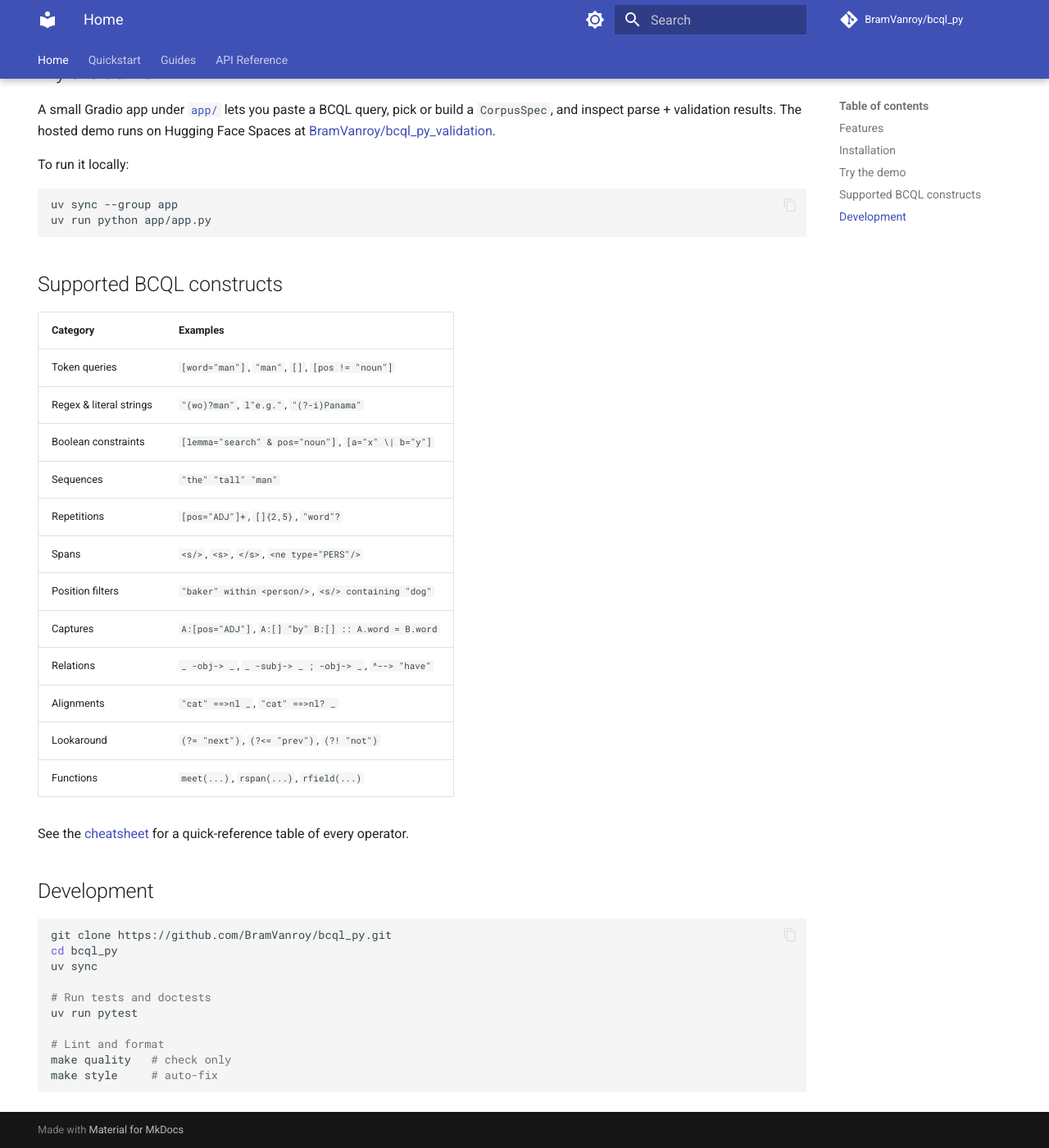
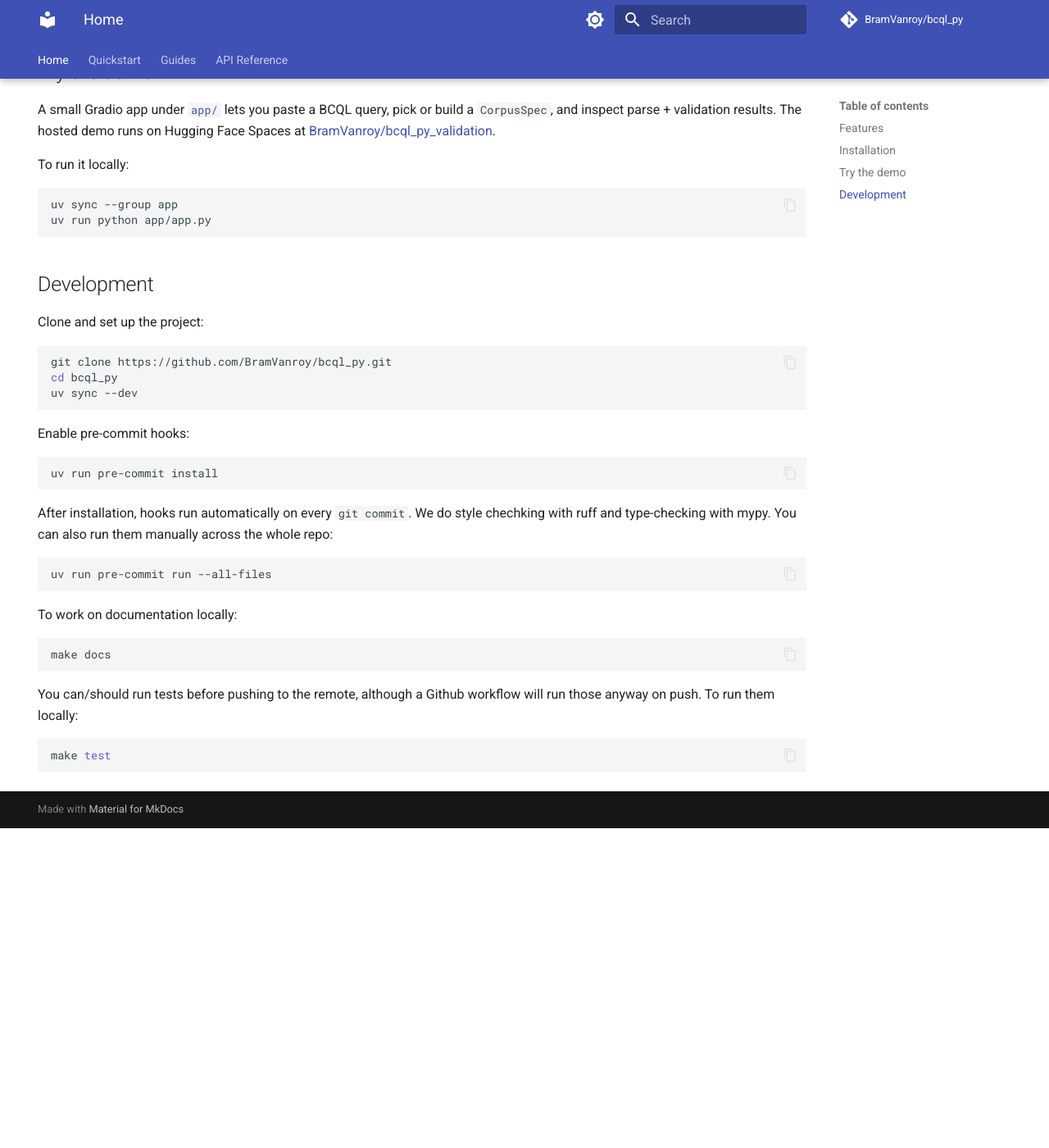
Before and after one commit to BramVanroy/bcql_py, an MkDocs documentation site: the page built from docs/index.md, in a window 1280 px wide and 1400 px high, scrolled down 1133 px. Shown: the whole window at 82% size. Built offline with MkDocs 1.6.1 and Material for MkDocs 9.7.7, drawn with Linux system fonts in a browser that asks for light colours; comment, search, counter and statistics services are not loaded; after the commit the page ends 2143 px from its top, so only the background shows below that.

````diff
--- a/README.md
+++ b/README.md
@@ -63,39 +63,41 @@
 uv run python app/app.py
 ```
 
-## Supported BCQL constructs
+## Development
 
-| Category | Examples |
-| --- | --- |
-| Token queries | `[word="man"]`, `"man"`, `[]`, `[pos != "noun"]` |
-| Regex & literal strings | `"(wo)?man"`, `l"e.g."`, `"(?-i)Panama"` |
-| Boolean constraints | `[lemma="search" & pos="noun"]`, `[a="x" \| b="y"]` |
-| Sequences | `"the" "tall" "man"` |
-| Repetitions | `[pos="ADJ"]+`, `[]{2,5}`, `"word"?` |
-| Spans | `<s/>`, `<s>`, `</s>`, `<ne type="PERS"/>` |
-| Position filters | `"baker" within <person/>`, `<s/> containing "dog"` |
-| Captures | `A:[pos="ADJ"]`, `A:[] "by" B:[] :: A.word = B.word` |
-| Relations | `_ -obj-> _`, `_ -subj-> _ ; -obj-> _`, `^--> "have"` |
-| Alignments | `"cat" ==>nl _`, `"cat" ==>nl? _` |
-| Lookaround | `(?= "next")`, `(?<= "prev")`, `(?! "not")` |
-| Functions | `meet(...)`, `rspan(...)`, `rfield(...)` |
-
-See the [cheatsheet](https://bramvanroy.github.io/bcql_py/guides/cheatsheet/) for a quick-reference
-table of every operator.
-
-## Development
+Clone and set up the project:
 
 ```bash
 git clone https://github.com/BramVanroy/bcql_py.git
 cd bcql_py
-uv sync
+uv sync --dev
+```
 
-# Run tests and doctests
-uv run pytest
+Enable pre-commit hooks:
 
-# Lint and format
-make quality   # check only
-make style     # auto-fix
+```bash
+uv run pre-commit install
+```
+
+After installation, hooks run automatically on every `git commit`.
+We do style chechking with ruff and type-checking with mypy.
+You can also run them manually across the whole repo:
+
+```bash
+uv run pre-commit run --all-files
+```
+
+To work on documentation locally:
+
+```bash
+make docs
+```
+
+You can/should run tests before pushing to the remote, although
+a Github workflow will run those anyway on push. To run them locally:
+
+```bash
+make test
 ```
 
 <!-- --8<-- [end:overview] -->
--- a/mkdocs.yml
+++ b/mkdocs.yml
@@ -63,6 +63,9 @@
 plugins:
   # Full-text search index used by the site search UI
   - search
+  - gen-files:
+      scripts:
+        - generate_llms_file.py
   # Generates API reference pages from Python objects and docstrings
   - mkdocstrings:
       # Custom Jinja templates for mkdocstrings rendering
--- a/pyproject.toml
+++ b/pyproject.toml
@@ -34,6 +34,7 @@
 docs = [
     "mkdocs-material>=9.5",
     "mkdocstrings[python]>=0.29",
+    "mkdocs-gen-files>=0.6.1",
 ]
 app = [
     "gradio==6.13.0",
@@ -74,7 +75,7 @@
 
 [tool.mypy]
 python_version = "3.11"
-files = ["src", "tests", "scripts"]
+files = ["src", "tests", "scripts", "generate_llms_file.py"]
 pretty = true
 show_error_codes = true
 warn_unused_ignores = true
````
Also changed, not shown: generate_llms_file.py (added, +9 -0 lines), llms.txt (added, +30 -0 lines), 2 other files.
